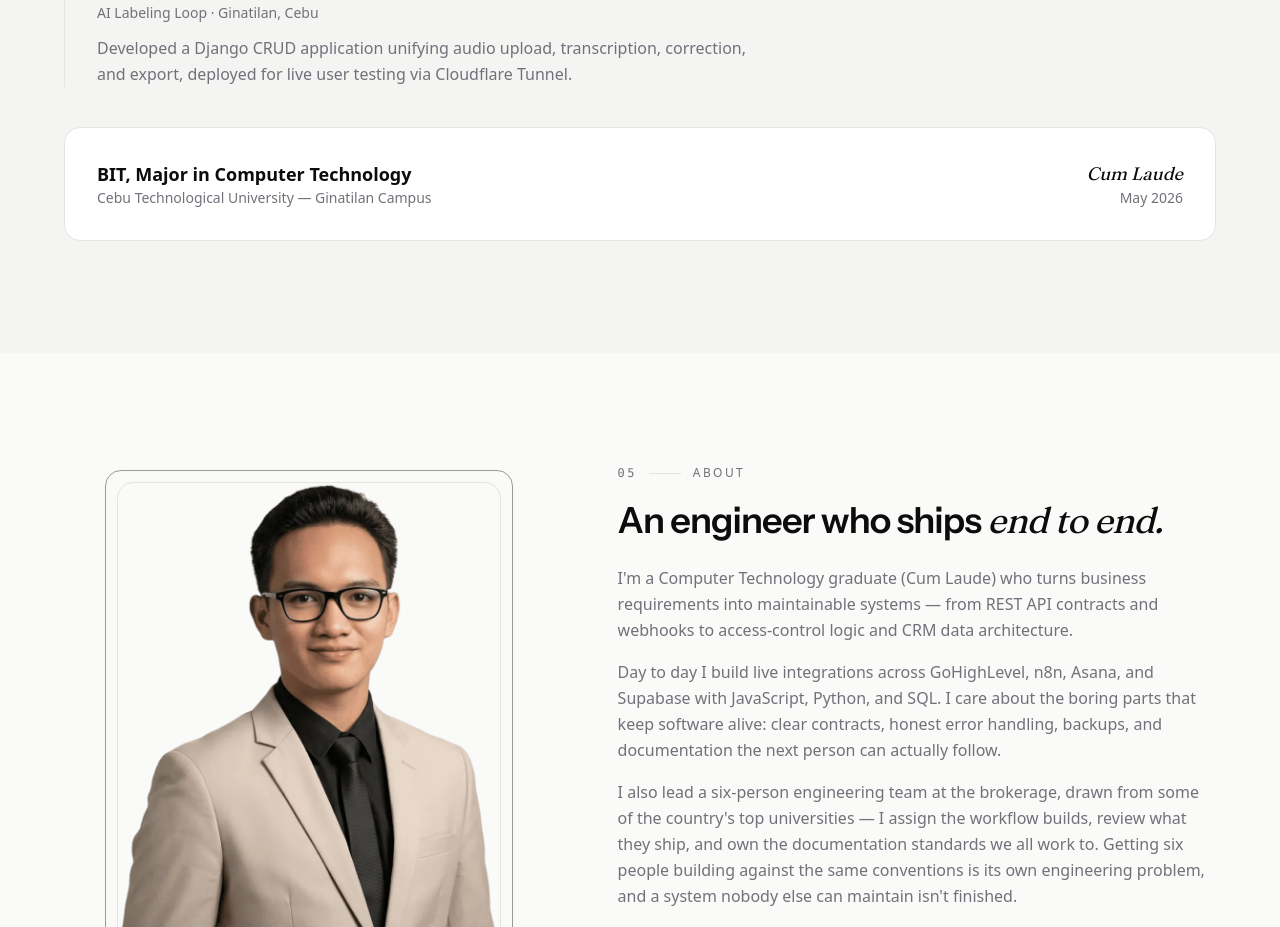
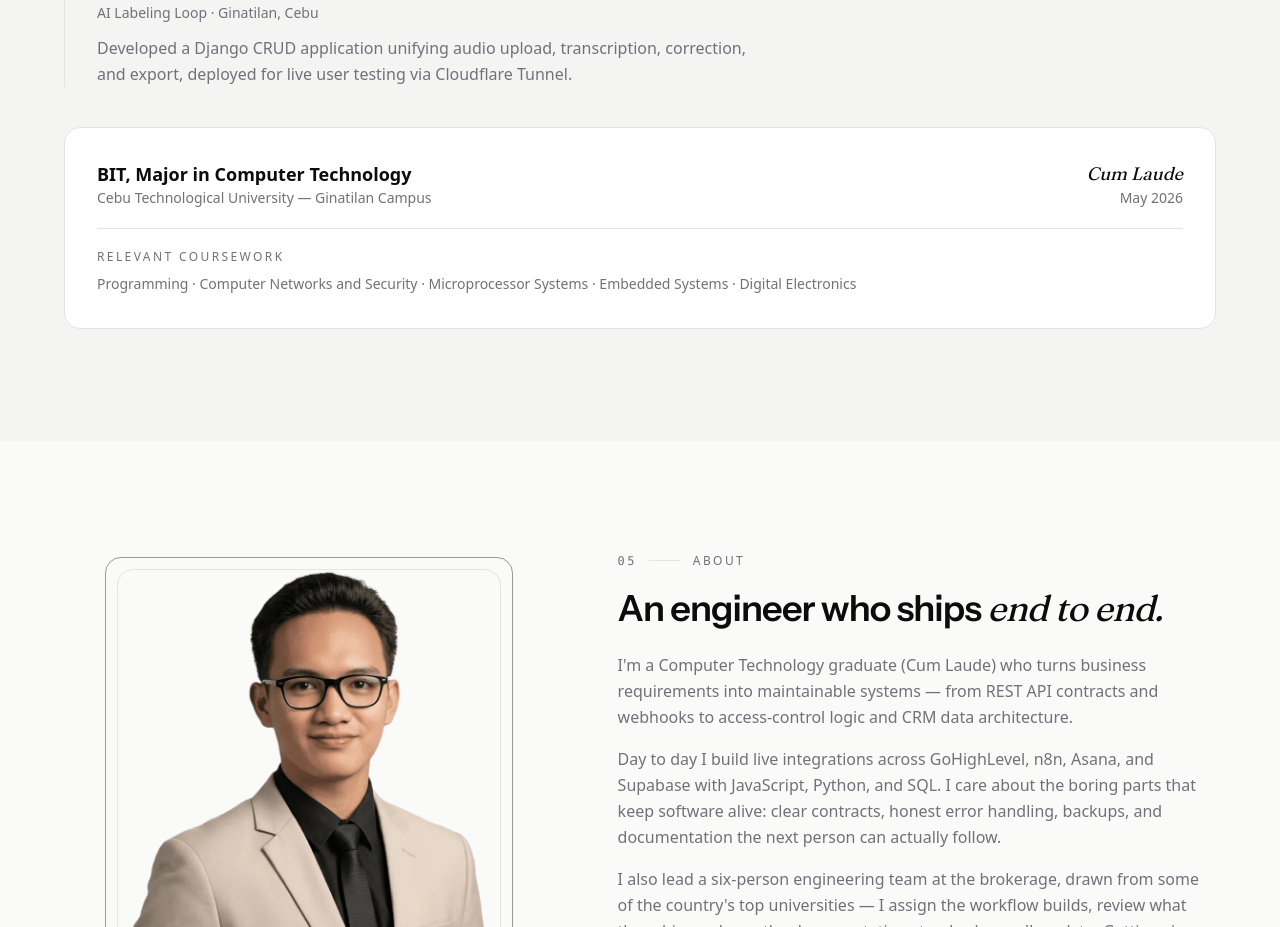
Before and after one commit to KoolDudeGameDev/portfolio, a Next.js app: page /portfolio/ in a window 1280 px wide. Shown: the part 6640-7567 px from the top of the page. Built offline with nearby package versions, Linux system fonts and the light colour scheme.

Commit message:
show relevant coursework under education

```diff
--- a/components/Experience.tsx
+++ b/components/Experience.tsx
@@ -30,7 +30,8 @@ export function Experience() {
           ))}
         </ol>
 
-        <div className="mt-10 flex flex-col gap-2 rounded-2xl border border-border bg-card p-6 sm:flex-row sm:items-center sm:justify-between md:p-8">
+        <div className="mt-10 rounded-2xl border border-border bg-card p-6 md:p-8">
+          <div className="flex flex-col gap-2 sm:flex-row sm:items-start sm:justify-between">
             <div>
               <h3 className="text-lg font-semibold">{education.degree}</h3>
               <p className="text-sm text-muted">{education.school}</p>
@@ -42,6 +43,18 @@ export function Experience() {
               <p className="text-muted">{education.period}</p>
             </div>
           </div>
+
+          {/* The degree name is unfamiliar outside PH, so the coursework carries
+              the explanation the resume no longer has room for. */}
+          <div className="mt-5 border-t border-border pt-5">
+            <p className="text-xs uppercase tracking-[0.2em] text-muted">
+              Relevant coursework
+            </p>
+            <p className="mt-2 text-sm leading-relaxed text-muted">
+              {education.coursework.join(" · ")}
+            </p>
+          </div>
+        </div>
       </div>
     </section>
   );
--- a/content/experience.ts
+++ b/content/experience.ts
@@ -46,4 +46,13 @@ export const education = {
   degree: "BIT, Major in Computer Technology",
   honor: "Cum Laude",
   period: "May 2026",
+  // "BIT, Major in Computer Technology" doesn't tell a reader outside the
+  // Philippines what the degree actually covered — this is what does.
+  coursework: [
+    "Programming",
+    "Computer Networks and Security",
+    "Microprocessor Systems",
+    "Embedded Systems",
+    "Digital Electronics",
+  ],
 };
```
Lines whose indentation alone changed are shown as unchanged.
